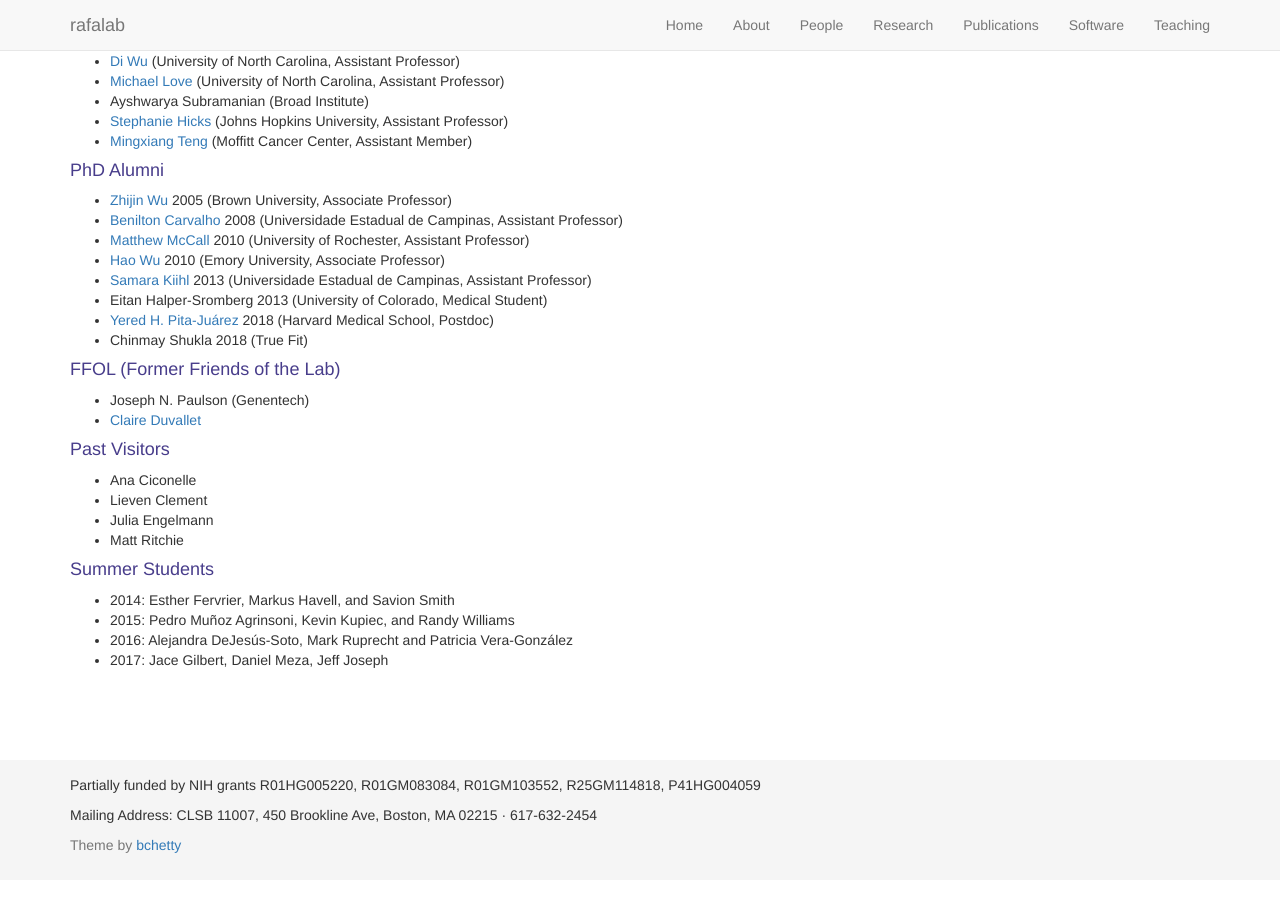
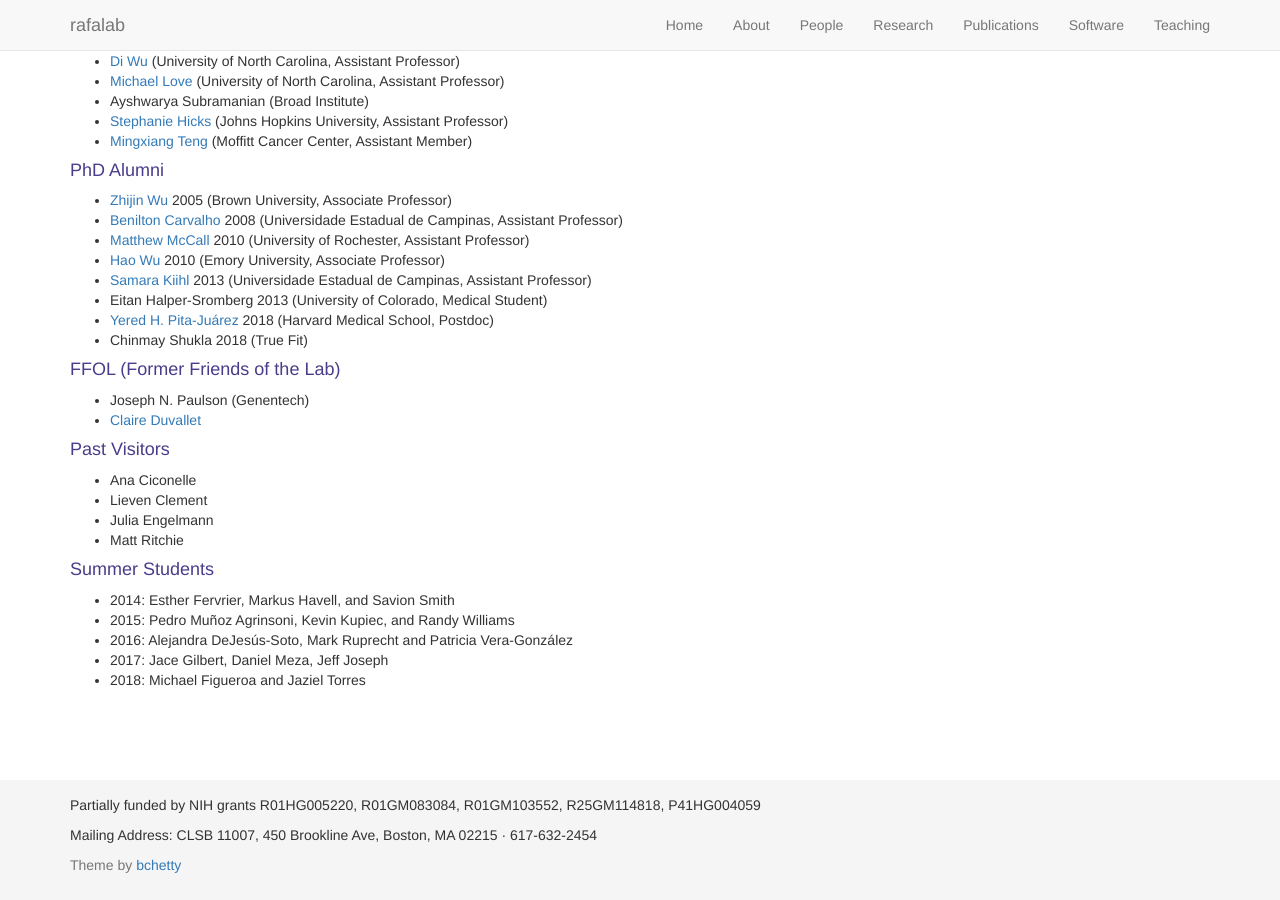
Before and after one commit to rafalab/rafalab.github.io, a Jekyll site: the page built from pages/people.md, in a window 1280 px wide and 900 px high, scrolled down 539 px. Built offline with Jekyll 4.4.1, drawn with Linux system fonts in a browser that asks for light colours; nearby versions of some CDN libraries.

Commit message:
adding 2018 summer students (it's about time)

```diff
--- a/pages/people.md
+++ b/pages/people.md
@@ -65,3 +65,4 @@ title: people
 - 2015: Pedro Mu&ntilde;oz Agrinsoni, Kevin Kupiec, and Randy Williams
 - 2016: Alejandra DeJesús-Soto, Mark Ruprecht and Patricia Vera-González
 - 2017: Jace Gilbert, Daniel Meza, Jeff Joseph
+- 2018: Michael Figueroa and Jaziel Torres
```
